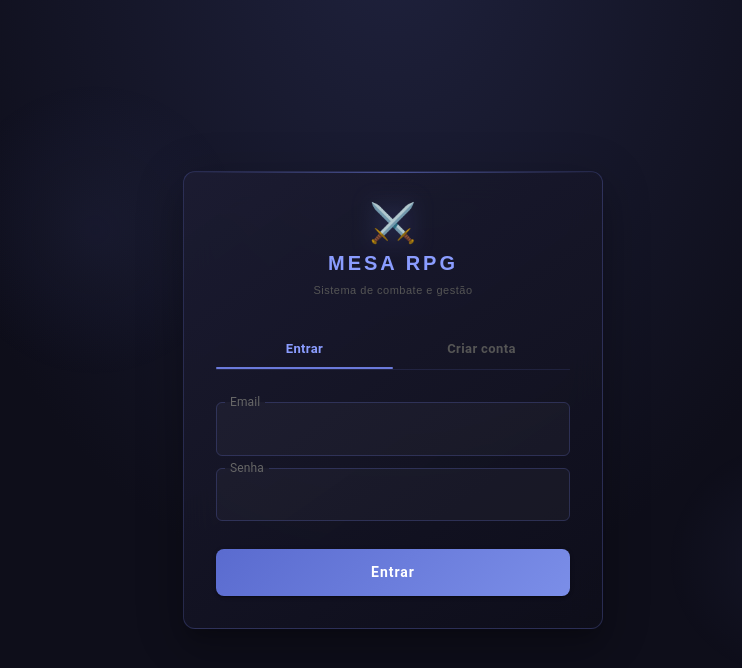
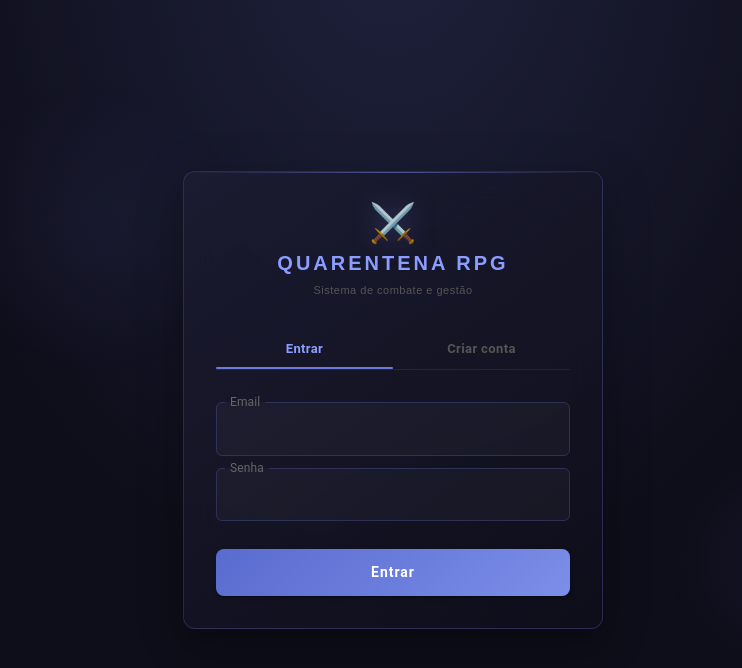
Before and after one commit to pablobispo13/next-rpg-backend, a Next.js app: page /login in a window 1280 px wide. Shown: the top 668 px of the page, without its empty margins (247-989 px from the left). Built offline with nearby package versions, Linux system fonts and the light colour scheme; some icons are missing.

Commit message:
Mudando os titulos para Quaretena RPG.

```diff
--- a/src/components/Layout.tsx
+++ b/src/components/Layout.tsx
@@ -42,7 +42,7 @@ export default function Layout({ children }: LayoutProps) {
                   textTransform: "uppercase",
                 }}
               >
-                Mesa RPG
+                Quarentena RPG
               </Typography>
             </Box>
 
--- a/src/pages/login.tsx
+++ b/src/pages/login.tsx
@@ -149,7 +149,7 @@ export default function LoginPage() {
               fontFamily: "'Rubik', sans-serif",
             }}
           >
-            Mesa RPG
+            Quarentena RPG
           </Typography>
           <Typography
             variant="caption"
```
